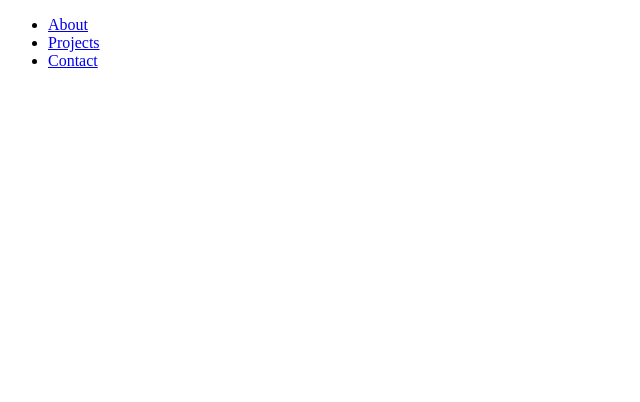
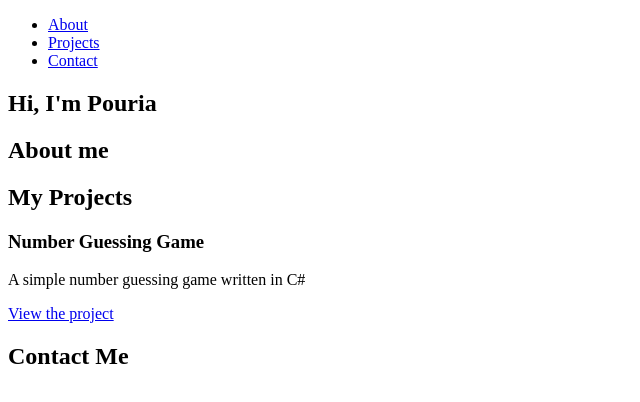
Before and after one commit to P-M-Pat/P-M-Pat.github.io, a plain HTML site: page index.html in a window 1280 px wide. Shown: the whole page, without its empty margins (0-640 px from the left). Drawn offline with Linux system fonts and the light colour scheme.

Commit message:
set up the main element

```diff
--- a/index.html
+++ b/index.html
@@ -16,7 +16,30 @@
             </ul>
         </nav>
     </header>
-    <main></main>
+
+    <main>
+        <section id="hero">
+            <h1>Hi, I'm Pouria</h1>
+            <p></p>
+        </section>
+
+        <section id="about">
+            <h2>About me</h2>
+            <p></p>
+        </section>
+
+        <section id="projects">
+            <h2>My Projects</h2>
+            <article>
+                <h3>Number Guessing Game</h3>
+                <p>A simple number guessing game written in C#</p>
+                <a href="https://github.com/P-M-Pat/Number-Guessing-Game" target="_blank" rel="noopener noreferrer">View the project</a>
+            </article>
+        </section>
+        <section id="Contact">
+            <h2>Contact Me</h2>
+        </section>
+    </main>
     <footer></footer>
 </body>
 </html>
```
